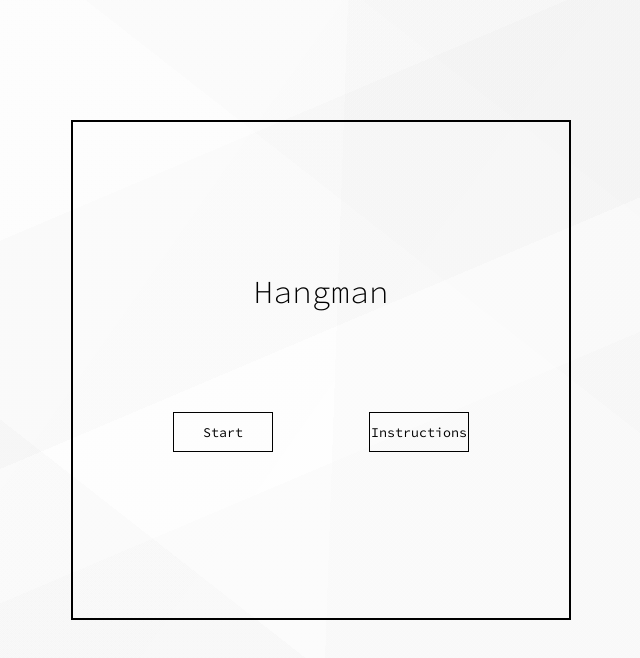
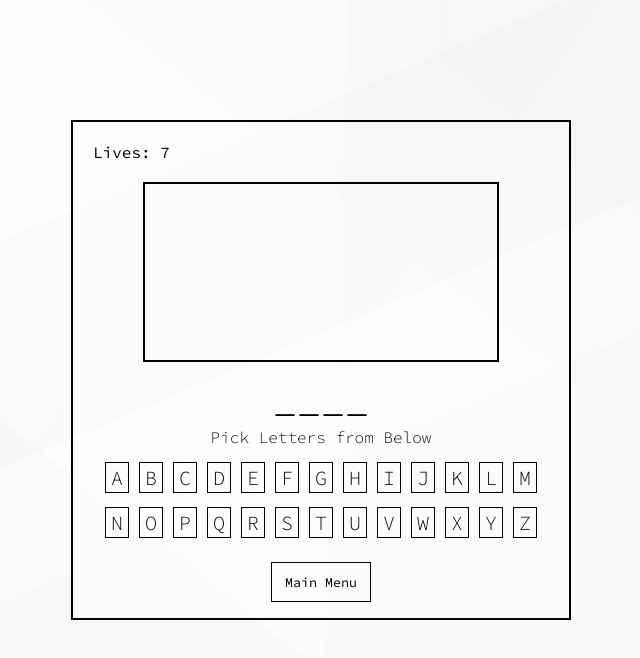
Before and after one commit to lavaboy1738/hangman, a plain HTML site: page index.html in a window 1280 px wide. Both pictures are taken after a click on the button "Start". Shown: the whole page, without its empty margins (319-959 px from the left). Drawn offline with Linux system fonts and the light colour scheme.

Commit message:
completing the game screen

```diff
--- a/CSS/style.css
+++ b/CSS/style.css
@@ -2,6 +2,7 @@
     padding: 0;
     margin: 0;
     box-sizing: border-box;
+    font-family: var(--main-font);
 }
 
 :root{
@@ -15,16 +16,21 @@ body{
 }
 
 .container{
+    border: 2px solid black;
     height: 500px;
     width: 500px;
-    border: 2px solid black;
-    background-color: rgba(254, 254, 254, 0.2);
     margin: 15vh auto auto auto;
 }
 
+.hangman{
+    padding: 20px;
+    height: 100%;
+    width: 100%;
+    background-color: rgba(255, 255, 255, 0.3);
+}
+
 .hangman-title{
-    margin-top: 150px;
-    font-family: var(--main-font);
+    margin-top: 130px;
     font-weight: 300;
     text-align: center;
 }
@@ -36,7 +42,6 @@ body{
 }
 
 .btn{
-    font-family: var(--main-font);
     width: 100px;
     height: 40px;
     background-color: transparent;
@@ -68,3 +73,78 @@ body{
 .btn:hover::before{
     transform: translateX(0%);
 }
+
+.hangman-lives{
+}
+
+.hangman-board{
+    display: block;
+    height: 180px;
+    border: 2px solid black;
+    margin: 20px auto 10px auto;
+}
+
+.hangman-word{
+    font-weight: 300;
+    font-size: 40px;
+    text-align: center;
+}
+
+.hangman-instructions{
+    margin: 5px auto 10px auto;
+    font-weight: 300;
+    text-align: center;
+}
+
+.hangman-letters{
+    text-align: center;
+    list-style: none;
+    margin: 0 auto;
+}
+
+.hangman-letter{
+    cursor: pointer;
+    font-size: 20px;
+    font-weight: 300;
+    display: inline-block;
+    border: 1px solid black;
+    margin: 5px;
+    padding: 2px 5px 2px 5px;
+    opacity: 1;
+    transition: 0.3s all ease;
+    position: relative;
+    background: transparent;
+    z-index: 0;
+    overflow: hidden;
+}
+
+.hangman-letter::before{
+    content: "";
+    height: 100%;
+    width: 25px;
+    position: absolute;
+    left: 0;
+    bottom: 0;
+    background-color: black;
+    transform: translateX(-110%);
+    transition: 0.3s all ease;
+    z-index: -1;
+}
+
+.hangman-letter:hover{
+    color: white;
+}
+
+.hangman-letter:hover::before{
+    transform: translateX(-5%);
+}
+
+.hangman-letter-selected{
+    opacity: 0.4;
+    pointer-events: none;
+}
+
+.main-menu{
+    display: block;
+    margin: 15px auto auto auto;
+}
--- a/JS/modules/game.js
+++ b/JS/modules/game.js
@@ -1,6 +1,57 @@
+import Home from "./home.js";
+import {Sound} from "./sound.js";
+
 const Game = (()=>{
+    const alphabet = ["A", "B", "C", "D", "E", "F", "G", "H", "I", "J", "K", "L", "M", "N", "O", "P", "Q", "R","S", "T", "U", "V", "W", "X", "Y" ,"Z"];
+    const words = ["grape", "orange", "watermalon", "pear", "peach", "tangerine", "apple", "kiwi", "citrus", "hawthorn", "apricot", "date", "plum", "mango"]
+    let chosenWord;
+    let guessingWord;
+    let lives;
+    let guesses;
+
+    const hangmanEl = document.querySelector(".hangman")
     const init = () => {
-        console.log("the game module is working")
+        //pick a random word
+        chosenWord = words[Math.floor(Math.random()*words.length)];
+        //formulate an array of underscores according to the random word;
+        guessingWord = Array(chosenWord.length).fill("_");
+        //initialize the guess array and lives
+        guesses = [];
+        lives = 7;
+        //render the initial page;
+        renderInitialPage();
+        listeners();
+    }
+
+    const listeners = () => {
+        hangmanEl.addEventListener("click", (event)=>{
+            if(event.target.matches(".main-menu")){
+                Home.init();
+                Sound.click.play();
+            }
+        })
+    }
+
+    const renderInitialPage = () => {
+        let markUp = `
+            <div class="hangman-lives">Lives: ${lives}</div>
+            <canvas class="hangman-board"></canvas>
+            <div class="hangman-word">${guessingWord.join("")}</div>
+            <div class="hangman-instructions">Pick Letters from Below</div>
+            <ul class="hangman-letters">
+                ${createLetters()}
+            </ul>
+            <button class="btn main-menu">Main Menu</button>
+        `;
+        hangmanEl.innerHTML = markUp;
+    }
+
+    const createLetters = () =>{
+        let markUp = ``;
+        alphabet.forEach((letter)=>{
+            markUp += `<li class="hangman-letter">${letter}</li>`
+        });
+        return markUp;
     }
 
     return{
--- a/JS/modules/home.js
+++ b/JS/modules/home.js
@@ -4,7 +4,7 @@ import {Sound} from "./sound.js";
 
 const Home = (()=>{
     //cacheing the dom
-    const hangmanEl = document.querySelector(".container");
+    const hangmanEl = document.querySelector(".hangman");
     const init = () => {
         render();
         listeners();
--- a/index.html
+++ b/index.html
@@ -9,7 +9,9 @@
 </head>
 <body>
     <div class="container">
+        <div class="hangman">
 
+        </div>
     </div>
     <script src="./JS/app.js" type="module"></script>
 </body>
```
